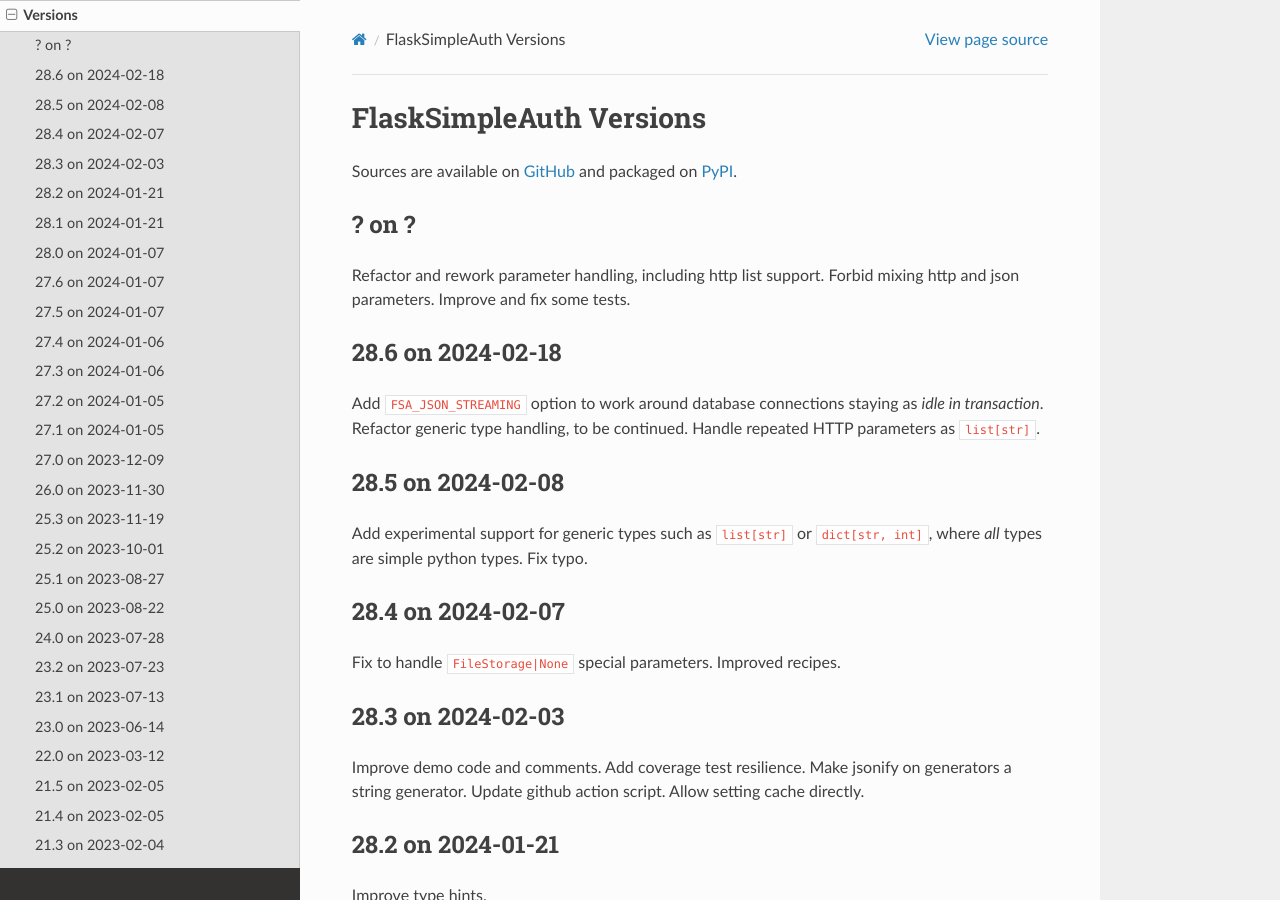
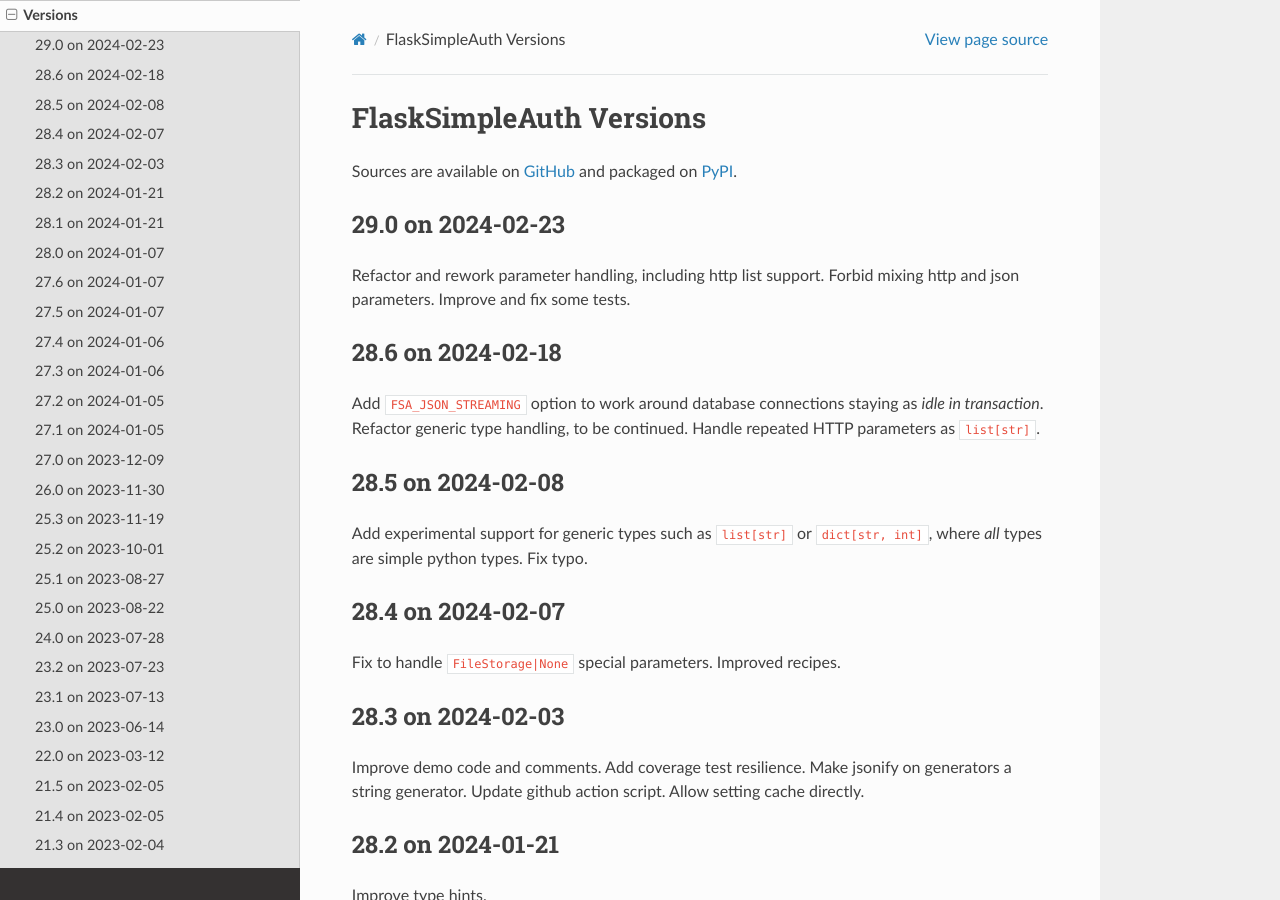
Before and after one commit to zx80/flask-simple-auth, a Sphinx documentation site: the page built from docs/VERSIONS.md, in a window 1280 px wide and 900 px high. Built offline with Sphinx 7.4.7 and the Read the Docs theme 2.0.0, drawn with Linux system fonts in a browser that asks for light colours; pages that are not in the unit, such as notebooks, are missing from menus.

Commit message:
ready for v29.0

```diff
--- a/docs/VERSIONS.md
+++ b/docs/VERSIONS.md
@@ -3,7 +3,7 @@
 Sources are available on [GitHub](https://github.com/zx80/flask-simple-auth)
 and packaged on [PyPI](https://pypi.org/project/FlaskSimpleAuth/).
 
-## ? on ?
+## 29.0 on 2024-02-23
 
 Refactor and rework parameter handling, including http list support.
 Forbid mixing http and json parameters.
```
